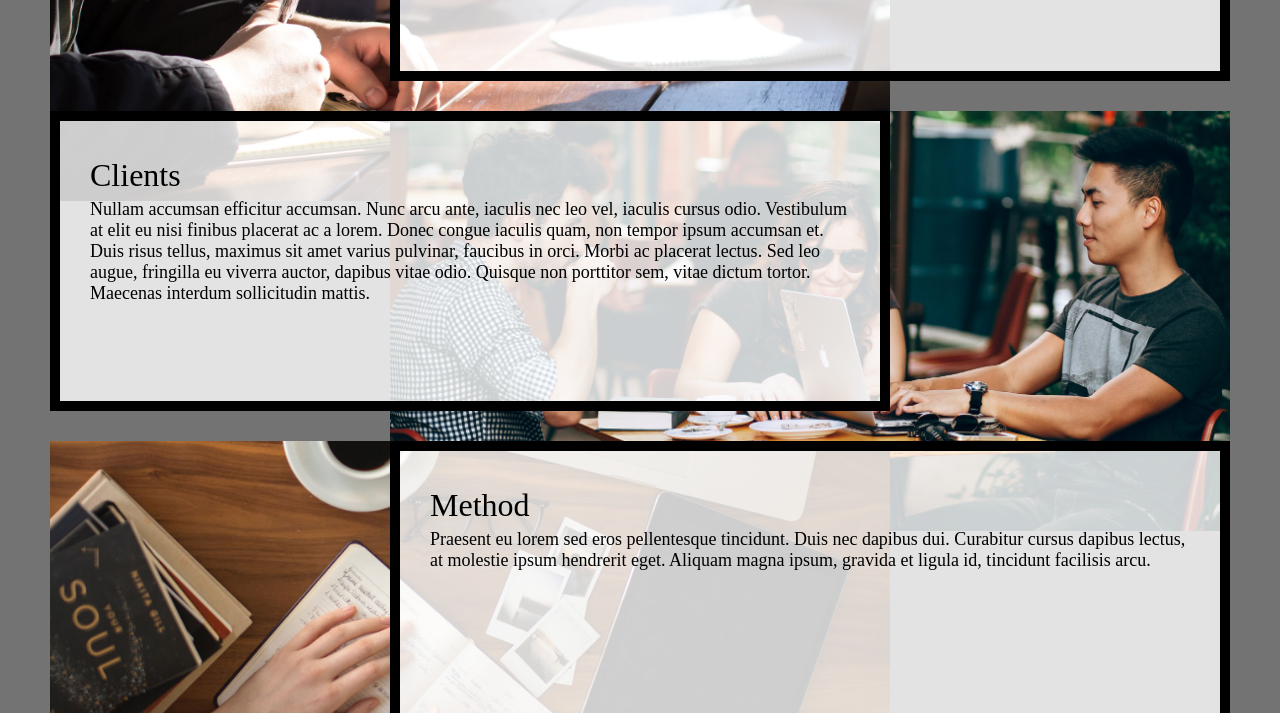
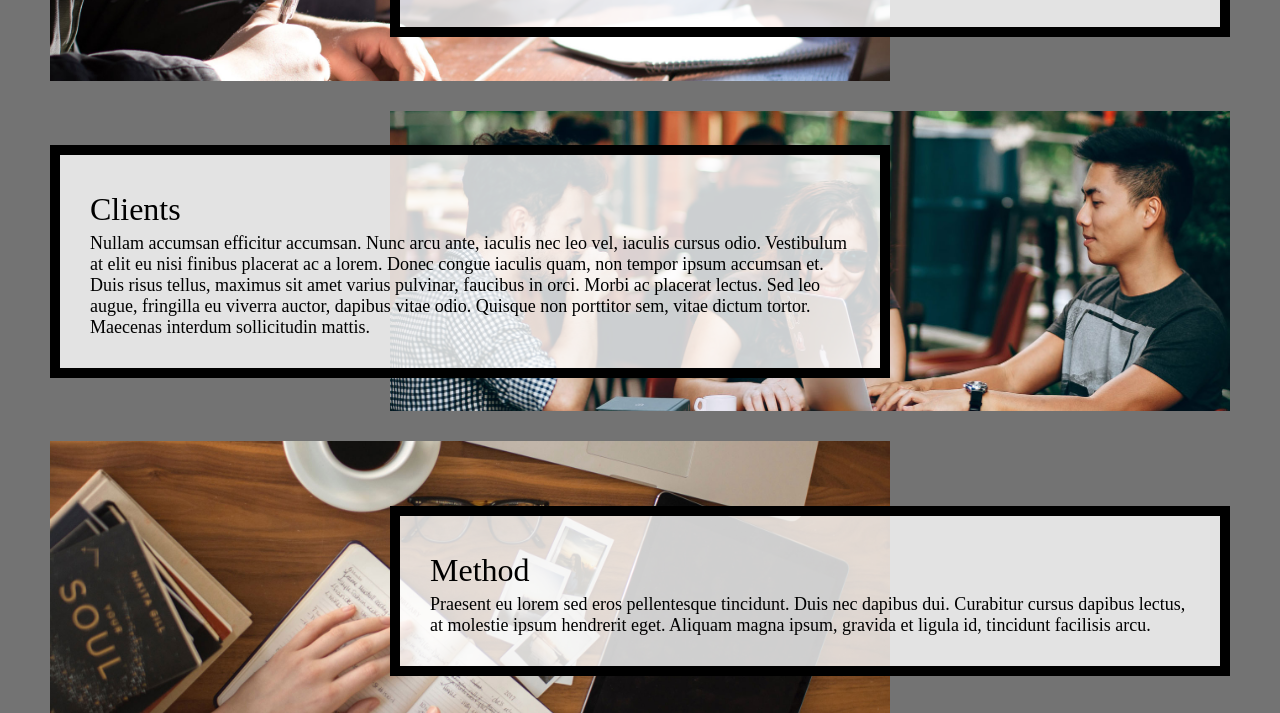
Before and after one commit to whitneyspeck/hw4-2023, a plain HTML site: page index.html in a window 1280 px wide. Shown: the part 700-1413 px from the top of the page. Drawn offline with Linux system fonts and the light colour scheme.

Commit message:
Add files via upload

```diff
--- a/css/style.css
+++ b/css/style.css
@@ -81,8 +81,8 @@
   /* Requirement 9 code here -- Do not remove this comment. */
 
   /* .about-text, .clients-text, .method-text, .contact-text */
-  text{
-    align-items: center;
+  .text{
+    align-self: center;
     max-height: 40vh;
     overflow: scroll;
   }
@@ -136,7 +136,8 @@
 
   /* Requirement 15 code here -- Do not remove this comment. */
   .about-image, .clients-image, .method-image, .contact-image{
-    max-height: 300px;
+    /* max-height: 300px; */
+    overflow: hidden;
   }
 }
 
```
